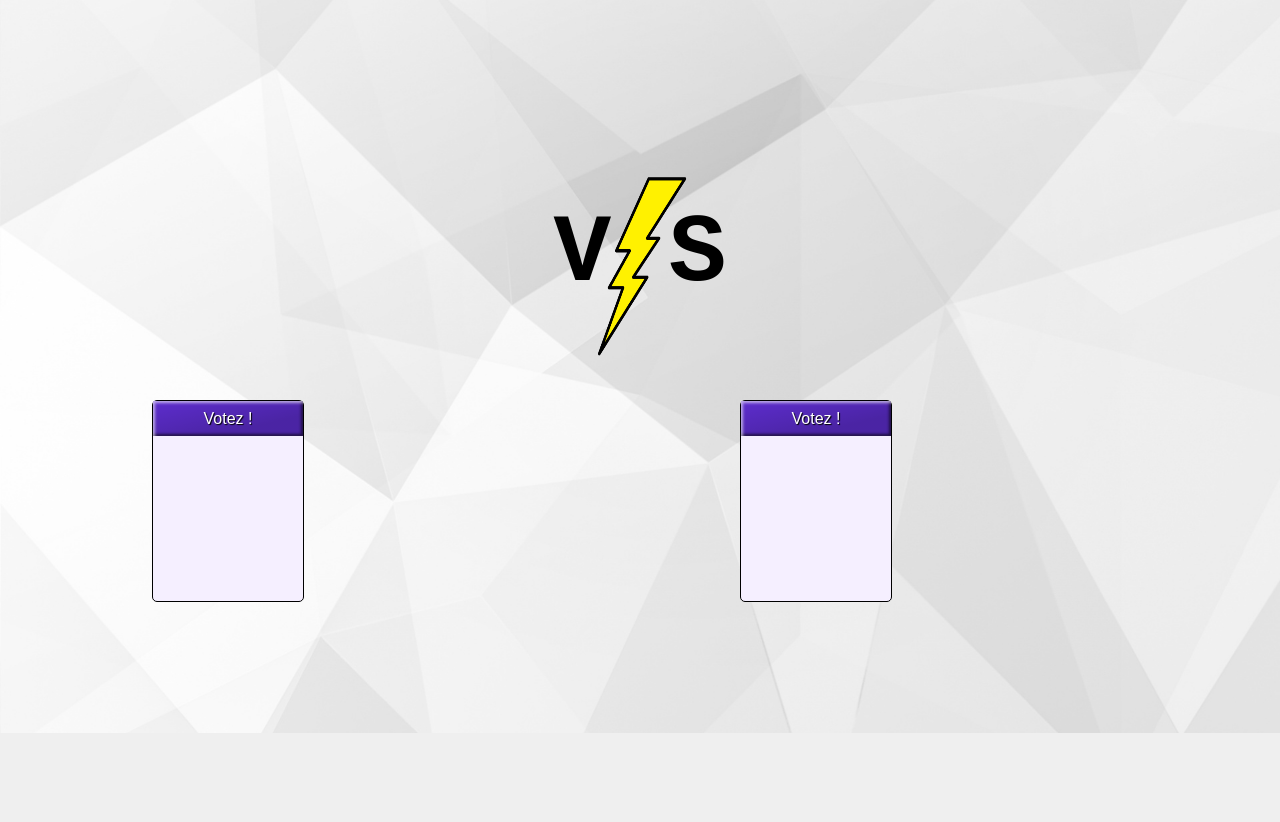
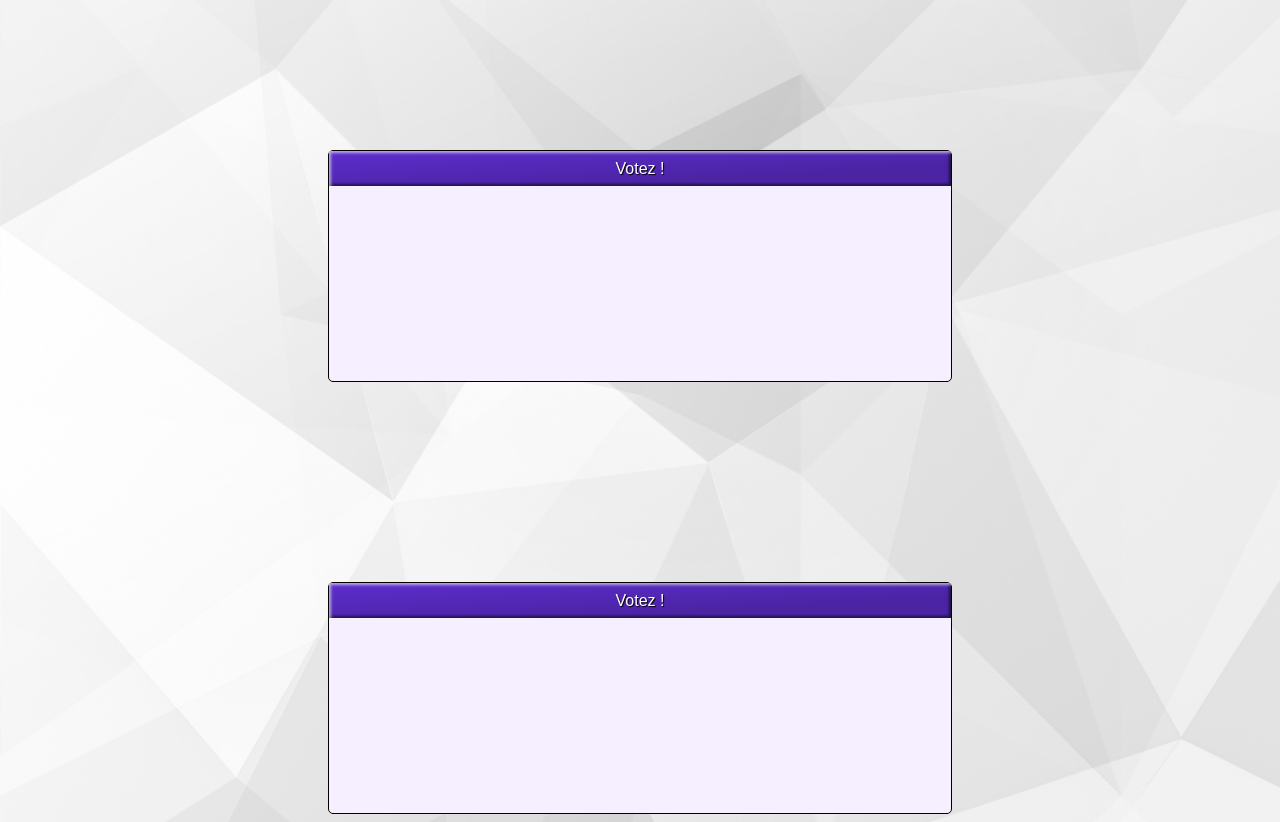
Before and after one commit to paullouppe/WEB_Projet_groupe13, a PHP site: page /versus.html in a window 1280 px wide. Shown: the part 67-889 px from the top of the page. Before the commit the page ends 800 px from the top, so only its background shows below. Run offline with PHP 8.4, Linux system fonts and the light colour scheme.

Commit message:
Fix sur le VS (positions)

```diff
--- a/app/style/main.css
+++ b/app/style/main.css
@@ -291,9 +291,9 @@ button:active {
 }
 
 .choix {
-    margin-top: 0px;
-    margin-left: 9em;
-    margin-right: 9em;
+    margin-top: -250px;
+    margin-left: 20em;
+    margin-right: 20em;
     display: grid;
     grid-gap: 200px;
     grid-template-columns: repeat(auto-fill, minmax(300px, 1fr));
@@ -301,8 +301,7 @@ button:active {
 
 #choix1,
 #choix2 {
-    height: 200px;
-    width: 150px;
+    height: 230px;
     text-align: center;
     background-color: var(--background);
     border-radius: 5px;
```
